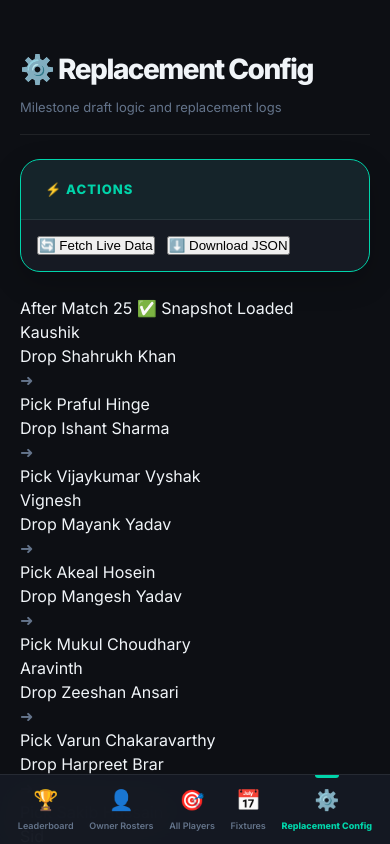
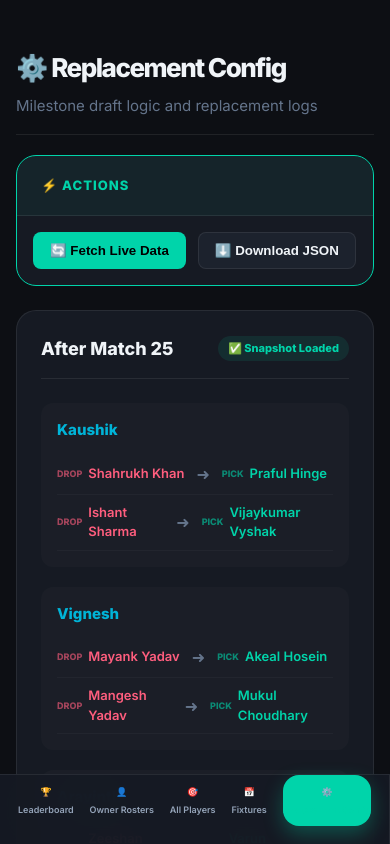
Before and after one commit to barathgopinath16/ipl-fantasy-draft-league, a plain HTML site: page web/index.html in a window 390 px wide. Both pictures are taken after a click on the link "⚙️ Replacement Config". Drawn offline with Linux system fonts and the light colour scheme; no server answers.

Commit message:
UI Fix: Restore Config styles and optimize mobile scanning density

```diff
--- a/web/assets/style.css
+++ b/web/assets/style.css
@@ -14,7 +14,6 @@
   --font-main: 'Inter', system-ui, -apple-system, sans-serif;
   --font-mono: 'JetBrains Mono', monospace;
   --radius: 16px;
-  --nav-height: 70px;
 }
 
 * { margin: 0; padding: 0; box-sizing: border-box; -webkit-tap-highlight-color: transparent; }
@@ -27,10 +26,9 @@ body {
   height: 100vh;
   width: 100vw;
   overflow: hidden;
-  -webkit-font-smoothing: antialiased;
 }
 
-#app { display: flex; height: 100%; width: 100%; overflow: hidden; }
+#app { display: flex; height: 100%; width: 100%; }
 
 /* ── Sidebar (Desktop) ── */
 #sidebar {
@@ -63,10 +61,10 @@ body {
   border-radius: var(--radius);
   font-weight: 600;
   margin-bottom: 8px;
-  transition: all 0.2s ease;
+  transition: all 0.2s;
 }
 .nav-item:hover { background: rgba(255,255,255,0.05); color: var(--text); }
-.nav-item.active { background: var(--accent); color: #000; font-weight: 800; box-shadow: 0 8px 20px rgba(0, 212, 170, 0.3); }
+.nav-item.active { background: var(--accent); color: #000; box-shadow: 0 8px 20px rgba(0, 212, 170, 0.3); }
 
 .sidebar-footer { margin-top: auto; }
 .refresh-btn {
@@ -82,59 +80,46 @@ body {
   align-items: center;
   justify-content: center;
   gap: 12px;
-  transition: all 0.2s;
-}
-.refresh-btn:hover { background: var(--accent); color: #000; }
-
-/* ── Main Layout ── */
-#main {
-  flex: 1;
-  overflow-y: auto;
-  overflow-x: hidden;
-  padding: 48px;
-  -webkit-overflow-scrolling: touch;
-  position: relative;
 }
 
-.page { display: none; max-width: 1100px; margin: 0 auto; animation: fadeInUp 0.4s cubic-bezier(0, 0, 0.2, 1); }
+/* ── Main Content ── */
+#main { flex: 1; overflow-y: auto; padding: 48px; -webkit-overflow-scrolling: touch; }
+
+.page { display: none; max-width: 1100px; margin: 0 auto; animation: fadeInUp 0.4s ease-out; }
 .page.active { display: block; }
-
 @keyframes fadeInUp { from { opacity: 0; transform: translateY(15px); } to { opacity: 1; transform: translateY(0); } }
 
-/* ── Header ── */
 .page-header { margin-bottom: 40px; }
 .page-title { font-size: 36px; font-weight: 900; letter-spacing: -1.5px; margin-bottom: 8px; }
 .page-subtitle { color: var(--text-dim); font-size: 15px; }
 
-/* ── Stats & Grid ── */
+/* ── Components ── */
 .stats-grid { display: grid; grid-template-columns: repeat(auto-fit, minmax(200px, 1fr)); gap: 20px; margin-bottom: 40px; }
 .stat-card { background: var(--surface); padding: 24px; border-radius: 20px; border: 1px solid var(--border); }
 .stat-label { font-size: 11px; color: var(--text-dim); text-transform: uppercase; font-weight: 800; margin-bottom: 8px; }
 .stat-value { font-size: 28px; font-weight: 900; }
 .stat-sub { font-size: 12px; color: var(--accent); font-weight: 600; }
 
-/* ── Cards & Tables ── */
-.card { background: var(--surface); border-radius: 20px; border: 1px solid var(--border); margin-bottom: 32px; overflow: hidden; box-shadow: 0 10px 30px rgba(0,0,0,0.2); }
+.card { background: var(--surface); border-radius: 20px; border: 1px solid var(--border); margin-bottom: 32px; overflow: hidden; }
 .card-header { padding: 20px 24px; border-bottom: 1px solid var(--border); display: flex; justify-content: space-between; align-items: center; background: rgba(255,255,255,0.02); }
 .card-title { font-weight: 800; color: var(--text-muted); font-size: 13px; text-transform: uppercase; letter-spacing: 1px; }
 
 .table-wrap { overflow-x: auto; }
-.data-table, .lb-table { width: 100%; border-collapse: collapse; text-align: left; }
-.data-table th, .lb-table th { padding: 18px 24px; color: var(--text-dim); font-size: 11px; text-transform: uppercase; font-weight: 800; border-bottom: 1px solid var(--border); }
-.data-table td, .lb-table td { padding: 18px 24px; border-bottom: 1px solid var(--border); font-size: 15px; }
-.data-table tr:hover td { background: rgba(255,255,255,0.02); }
+.lb-table, .data-table { width: 100%; border-collapse: collapse; text-align: left; }
+.lb-table th, .data-table th { padding: 18px 24px; color: var(--text-dim); font-size: 11px; text-transform: uppercase; font-weight: 800; border-bottom: 1px solid var(--border); }
+.lb-table td, .data-table td { padding: 18px 24px; border-bottom: 1px solid var(--border); font-size: 15px; }
 
-/* ── Owner Rosters (RESTORED) ── */
-.owner-tabs { display: flex; gap: 10px; margin-bottom: 24px; overflow-x: auto; padding-bottom: 12px; scroll-behavior: smooth; -webkit-overflow-scrolling: touch; }
-.owner-tab { padding: 12px 24px; border-radius: 50px; background: var(--surface2); border: 1px solid var(--border); color: var(--text-muted); cursor: pointer; white-space: nowrap; font-weight: 700; font-size: 14px; transition: all 0.2s; }
-.owner-tab.active { background: var(--accent); color: #000; border-color: var(--accent); }
+/* ── Owner Rosters ── */
+.owner-tabs { display: flex; gap: 10px; margin-bottom: 24px; overflow-x: auto; padding-bottom: 12px; }
+.owner-tab { padding: 12px 24px; border-radius: 50px; background: var(--surface2); border: 1px solid var(--border); color: var(--text-muted); cursor: pointer; white-space: nowrap; font-weight: 700; font-size: 14px; }
+.owner-tab.active { background: var(--accent); color: #000; }
 
 .owner-stats-row { display: flex; gap: 32px; margin-bottom: 32px; background: var(--surface); padding: 20px; border-radius: 20px; border: 1px solid var(--border); }
 .owner-stat .s-label { font-size: 11px; color: var(--text-dim); text-transform: uppercase; font-weight: 800; margin-bottom: 4px; }
-.owner-stat .s-val { font-size: 24px; font-weight: 900; color: var(--text); }
+.owner-stat .s-val { font-size: 24px; font-weight: 900; }
 
 /* ── Badges ── */
-.team-badge { background: var(--surface2); padding: 4px 10px; border-radius: 6px; font-size: 11px; font-weight: 800; font-family: var(--font-mono); }
+.team-badge { background: var(--surface2); padding: 4px 10px; border-radius: 6px; font-size: 11px; font-weight: 800; }
 .status-badge { padding: 4px 10px; border-radius: 8px; font-size: 11px; font-weight: 800; text-transform: uppercase; }
 .badge-original { background: rgba(0, 212, 170, 0.1); color: var(--accent); }
 .badge-replacement { background: rgba(0, 180, 216, 0.1); color: var(--accent2); }
@@ -143,95 +128,69 @@ body {
 /* ── Fixtures ── */
 .fixture-grid { display: grid; grid-template-columns: repeat(auto-fill, minmax(320px, 1fr)); gap: 24px; }
 .fixture-card { background: var(--surface); border: 1px solid var(--border); border-radius: 20px; padding: 24px; }
-.fixture-num { font-size: 11px; font-weight: 900; color: var(--accent2); margin-bottom: 16px; text-transform: uppercase; }
+.fixture-num { font-size: 11px; font-weight: 900; color: var(--accent2); margin-bottom: 16px; }
 .fixture-main { display: flex; align-items: center; justify-content: space-between; margin-bottom: 20px; }
 .team-col { display: flex; flex-direction: column; align-items: center; gap: 10px; width: 42%; text-align: center; }
-.team-circle { width: 48px; height: 48px; background: var(--surface2); border-radius: 50%; display: flex; align-items: center; justify-content: center; font-weight: 900; font-size: 15px; border: 1px solid var(--border); }
-.team-name-small { font-size: 12px; font-weight: 700; color: var(--text-muted); }
+.team-circle { width: 48px; height: 48px; background: var(--surface2); border-radius: 50%; display: flex; align-items: center; justify-content: center; font-weight: 900; border: 1px solid var(--border); }
 .fixture-vs { font-size: 12px; font-weight: 900; color: var(--text-dim); }
 .fixture-result { border-top: 1px solid var(--border); padding-top: 16px; font-size: 13px; font-weight: 700; color: var(--accent); text-align: center; }
 
-/* ── Mobile Optimization (Sticky Header & Layout) ── */
+/* ── Replacement Config (RESTORED) ── */
+.milestone-section { margin-bottom: 40px; }
+.m-card { background: var(--surface); border: 1px solid var(--border); border-radius: 20px; padding: 24px; margin-bottom: 24px; }
+.m-header { display: flex; justify-content: space-between; align-items: center; margin-bottom: 24px; border-bottom: 1px solid var(--border); padding-bottom: 16px; }
+.m-title { font-size: 18px; font-weight: 900; }
+.m-status { font-size: 11px; font-weight: 800; color: var(--accent); background: rgba(0,212,170,0.1); padding: 4px 10px; border-radius: 20px; }
+.owner-changes { margin-bottom: 20px; padding: 16px; background: rgba(255,255,255,0.02); border-radius: 12px; }
+.oc-name { font-weight: 800; font-size: 15px; margin-bottom: 12px; color: var(--accent2); }
+.change-row { display: flex; align-items: center; gap: 12px; padding: 8px 0; border-bottom: 1px solid rgba(255,255,255,0.03); }
+.player-tag { display: inline-flex; align-items: center; gap: 6px; font-size: 13px; font-weight: 600; }
+.tag-drop { color: var(--red); }
+.tag-pick { color: var(--green); }
+.tag-label { font-size: 9px; font-weight: 900; opacity: 0.6; text-transform: uppercase; }
+
+/* ── Mobile Overrides ── */
 @media (max-width: 900px) {
   #app { flex-direction: column; }
+  #sidebar {
+    position: fixed; bottom: 0; left: 0; width: 100%; height: 70px;
+    flex-direction: row; padding: 0 10px; background: rgba(22, 26, 35, 0.95);
+    backdrop-filter: blur(20px); border-top: 1px solid var(--border);
+    justify-content: center; z-index: 1000;
+  }
+  .sidebar-logo, .sidebar-meta, .sidebar-footer { display: none; }
+  .nav-list { display: flex; width: 100%; justify-content: space-around; }
+  .nav-item { flex: 1 0 0; flex-direction: column; padding: 10px 0; font-size: 9px; gap: 4px; margin: 0; text-align: center; }
+  .nav-item.active { color: var(--accent); }
 
-  #sidebar {
-    position: fixed;
-    bottom: 0;
-    left: 0;
-    width: 100%;
-    height: var(--nav-height);
-    flex-direction: row;
-    padding: 0 10px;
-    background: rgba(22, 26, 35, 0.95);
-    backdrop-filter: blur(20px);
-    -webkit-backdrop-filter: blur(20px);
-    border-right: none;
-    border-top: 1px solid var(--border);
-    justify-content: center;
-    z-index: 1000;
-  }
+  #main { padding: 0; height: 100vh; }
+  .page { padding: 24px 16px 100px 16px; }
 
-  .sidebar-logo, .sidebar-meta, .sidebar-footer { display: none; }
-  .nav-list { display: flex; width: 100%; justify-content: space-around; align-items: stretch; }
-  .nav-item {
-    flex: 1 0 0;
-    flex-direction: column;
-    padding: 10px 0;
-    font-size: 9px;
-    gap: 4px;
-    margin: 0;
-    border-radius: 0;
-    background: none !important;
-    color: var(--text-dim);
-    text-align: center;
-    justify-content: center;
-    box-shadow: none !important;
-  }
-  .nav-item.active { color: var(--accent); }
-  .nav-item.active::after { content: ''; position: absolute; top: 0; width: 24px; height: 3px; background: var(--accent); border-radius: 0 0 4px 4px; }
-  .nav-icon { font-size: 20px; display: block; }
+  /* Compact Header */
+  .page-header { position: sticky; top: 0; background: var(--bg); padding: 24px 0 16px 0; z-index: 100; border-bottom: 1px solid var(--border); margin-bottom: 20px; }
+  .page-title { font-size: 26px; }
 
-  #main {
-    padding: 0; /* Remove padding to allow sticky header to reach edges */
-    height: 100vh;
-  }
+  /* Compact Player List for Mobile */
+  .data-table td, .data-table th { padding: 12px 10px; font-size: 13px; }
+  .pts-value { font-weight: 800; color: var(--accent); }
 
-  .page { padding: 24px 20px 100px 20px; }
-
-  /* Sticky Header Fix */
-  .page-header {
-    position: sticky;
-    top: 0;
-    background: var(--bg);
-    padding: 24px 0 16px 0;
-    z-index: 100;
-    margin-bottom: 24px;
-    border-bottom: 1px solid var(--border);
-  }
-  .page-title { font-size: 28px; }
-  .page-subtitle { font-size: 13px; }
-
-  .stats-grid { grid-template-columns: 1fr 1fr; gap: 12px; }
-  .stat-card { padding: 16px; }
-  .stat-value { font-size: 22px; }
-
-  .owner-stats-row { flex-wrap: wrap; gap: 16px; padding: 16px; }
-  .owner-stat .s-val { font-size: 20px; }
-
-  .fixture-grid { grid-template-columns: 1fr; }
+  /* Filter stack */
+  .filter-row { flex-direction: column; gap: 10px; margin-bottom: 20px; }
+  .search-box, .filter-select { width: 100%; padding: 12px; border-radius: 12px; }
 }
 
 @supports (padding: env(safe-area-inset-bottom)) {
-  #sidebar { height: calc(var(--nav-height) + env(safe-area-inset-bottom)); padding-bottom: env(safe-area-inset-bottom); }
+  #sidebar { height: calc(70px + env(safe-area-inset-bottom)); padding-bottom: env(safe-area-inset-bottom); }
 }
 
-/* ── Toast ── */
-#toast { position: fixed; bottom: 90px; left: 50%; transform: translateX(-50%) translateY(100px); background: #1e293b; border: 1px solid var(--border); padding: 12px 24px; border-radius: 50px; font-weight: 600; font-size: 14px; box-shadow: 0 10px 25px rgba(0,0,0,0.5); transition: all 0.4s; z-index: 9999; opacity: 0; pointer-events: none; }
-#toast.show { transform: translateX(-50%) translateY(0); opacity: 1; pointer-events: auto; }
+.ta-r { text-align: right; }
+#toast { position: fixed; bottom: 90px; left: 50%; transform: translateX(-50%) translateY(100px); background: #1e293b; border: 1px solid var(--border); padding: 12px 24px; border-radius: 50px; font-weight: 600; transition: all 0.4s; z-index: 9999; opacity: 0; }
+#toast.show { transform: translateX(-50%) translateY(0); opacity: 1; }
+#toast.success { color: var(--green); }
+#toast.error { color: var(--red); }
 
-/* ── General ── */
-.ta-r { text-align: right; }
-.loading { text-align: center; padding: 100px 20px; color: var(--text-dim); }
-.loading-spinner { display: inline-block; width: 40px; height: 40px; border: 4px solid rgba(255,255,255,0.05); border-top-color: var(--accent); border-radius: 50%; animation: spin 0.8s linear infinite; }
-@keyframes spin { to { transform: rotate(360deg); } }
+#config-json-editor { width: 100%; height: 300px; background: #000; color: #fff; font-family: monospace; padding: 12px; border-radius: 10px; border: 1px solid var(--border); }
+.btn-row { display: flex; gap: 10px; margin-top: 16px; }
+.btn { padding: 10px 16px; border-radius: 8px; font-weight: 700; cursor: pointer; border: 1px solid transparent; }
+.btn-primary { background: var(--accent); color: #000; }
+.btn-secondary { background: var(--surface2); color: var(--text); border-color: var(--border); }
```
